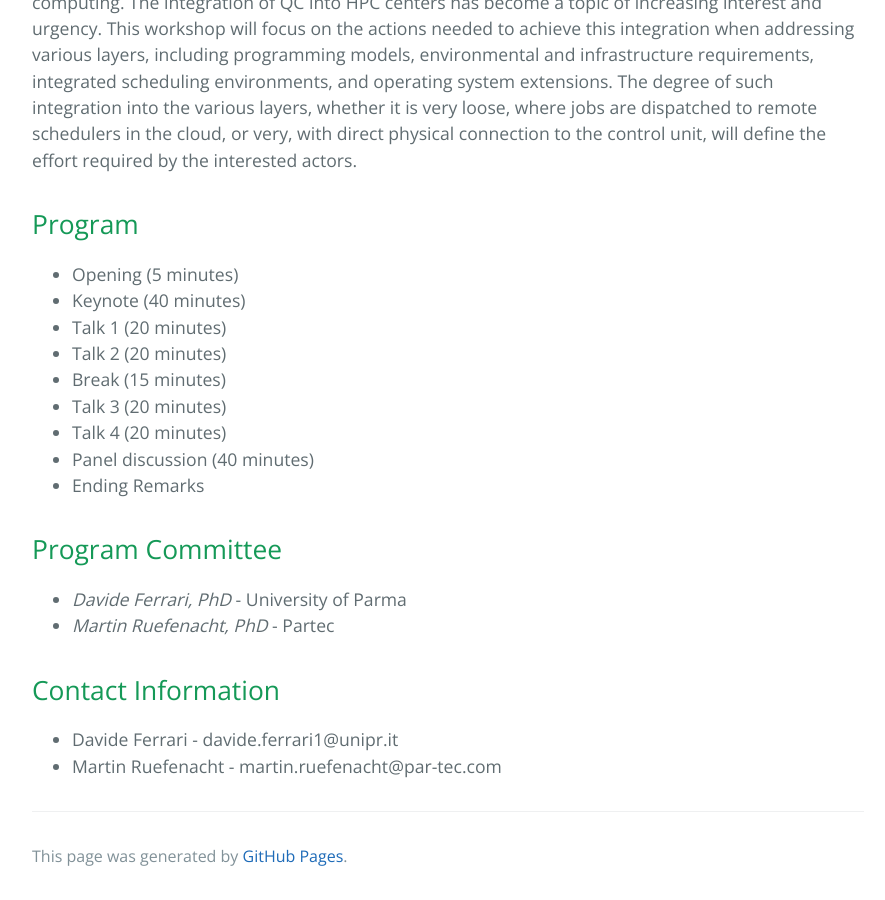
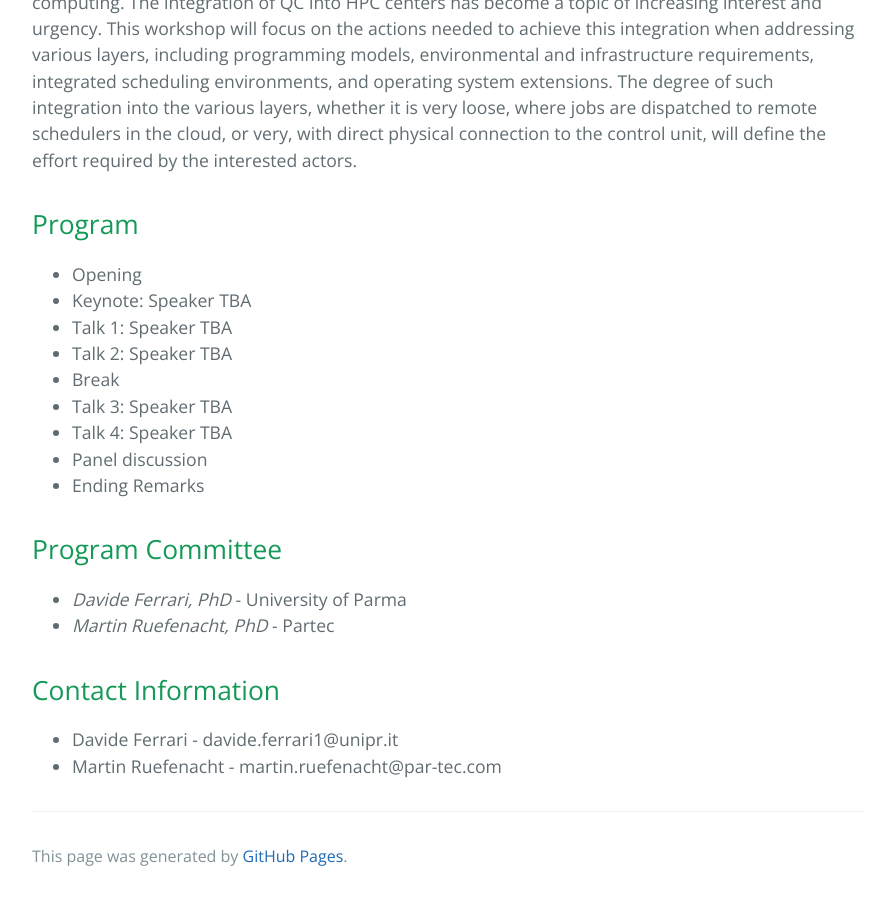
Before and after one commit to HPQCI/HPQCI.github.io, a Jekyll site: the page built from index.md, in a window 1280 px wide and 900 px high, scrolled down 712 px. Shown: the whole window, without its empty margins (192-1077 px from the left). Built offline with Jekyll 4.4.1, drawn with Linux system fonts in a browser that asks for light colours.

Commit message:
Change program with speakers place holders

```diff
--- a/index.md
+++ b/index.md
@@ -11,14 +11,14 @@ However, for QC to realize its potential, it must be seamlessly integrated into
 
 ## Program
 
-*   Opening (5 minutes)
-*   Keynote (40 minutes)
-*   Talk 1 (20 minutes)
-*   Talk 2 (20 minutes)
-*   Break (15 minutes)
-*   Talk 3 (20 minutes)
-*   Talk 4 (20 minutes)
-*   Panel discussion (40 minutes)
+*   Opening
+*   Keynote: Speaker TBA
+*   Talk 1: Speaker TBA
+*   Talk 2: Speaker TBA
+*   Break
+*   Talk 3: Speaker TBA
+*   Talk 4: Speaker TBA
+*   Panel discussion
 *   Ending Remarks
 
 
```
